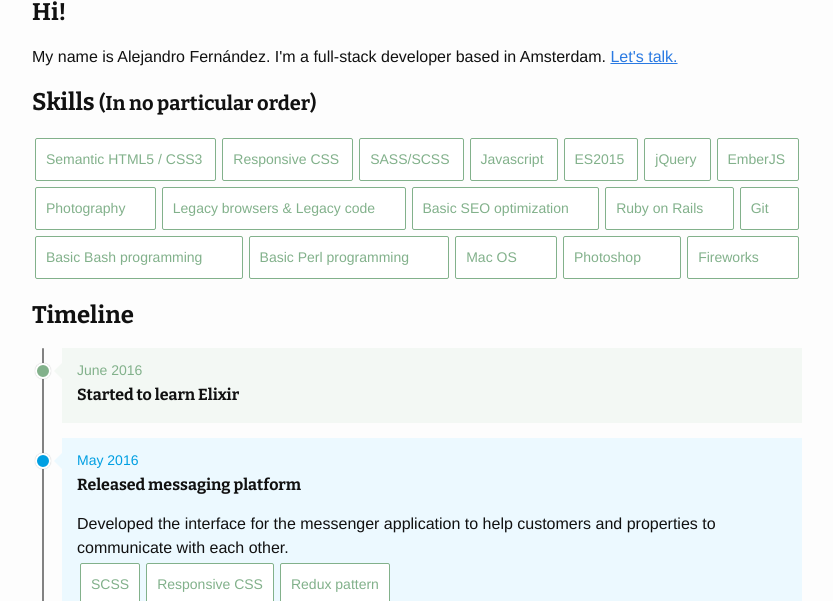
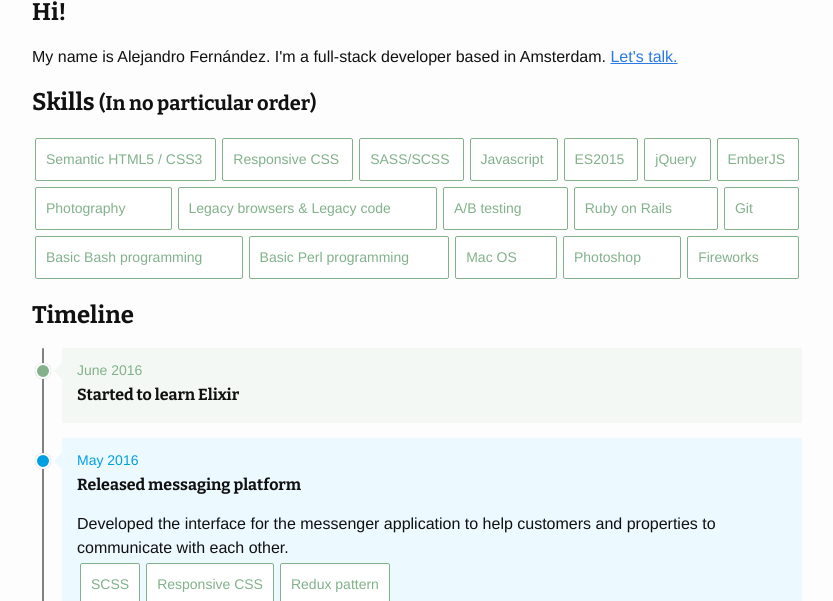
Before and after one commit to afgomez/afgomez.github.io, a Jekyll site: the page built from index.html, in a window 1280 px wide and 900 px high, cut to the strip 299-900 px from the top of the window. Shown: the whole strip, without its empty margins (223-1056 px from the left). Built offline with Jekyll 4.4.1, drawn with Linux system fonts in a browser that asks for light colours.

Commit message:
Added A/B testing as a skill

```diff
--- a/_data/timeline.yaml
+++ b/_data/timeline.yaml
@@ -65,6 +65,7 @@
     - jQuery
     - HTML::Template
     - API Design
+    - A/B testing
 
 - date: Jan. 2014
   type: life
--- a/index.html
+++ b/index.html
@@ -17,7 +17,7 @@ layout: default
     <li>EmberJS</li>
     <li>Photography</li>
     <li>Legacy browsers &amp; Legacy code</li>
-    <li>Basic SEO optimization</li>
+    <li>A/B testing</li>
     <li>Ruby on Rails</li>
     <li>Git</li>
     <li>Basic Bash programming</li>
```
